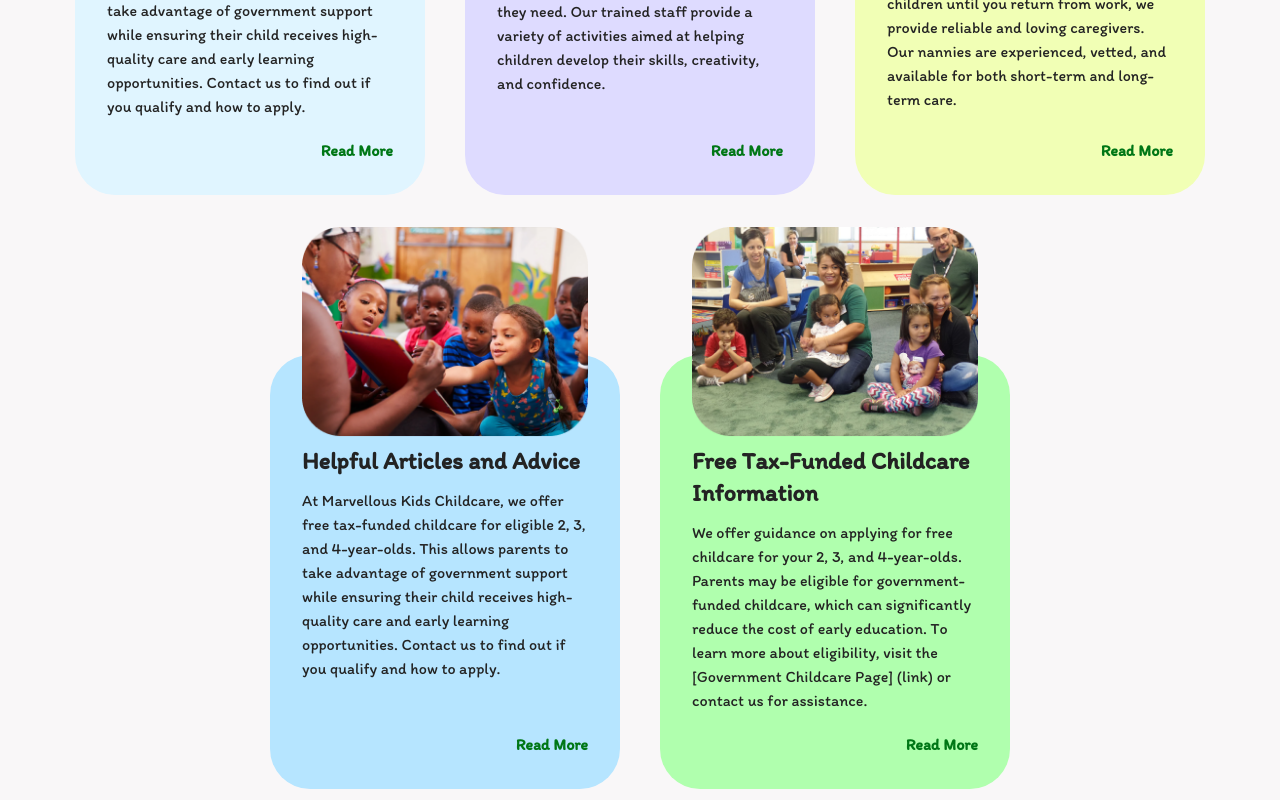
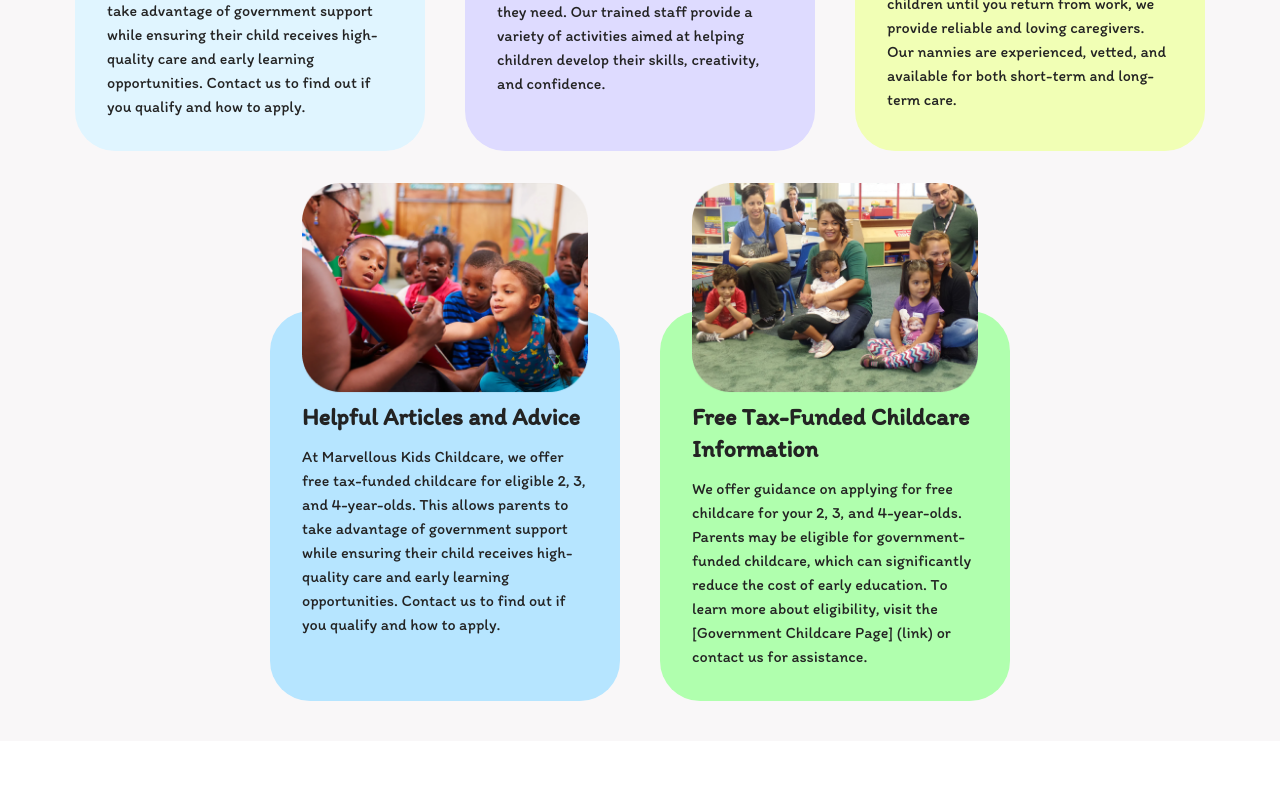
Before and after one commit to cycodedconcept/marvellouskids-ui, a Next.js app: page / in a window 1280 px wide. Shown: the part 2340-3140 px from the top of the page. Built offline with nearby package versions, Linux system fonts and the light colour scheme.

Commit message:
Update: Comment out read more link as it goes nowhere

```diff
--- a/components/AreaOfCare.tsx
+++ b/components/AreaOfCare.tsx
@@ -1,5 +1,5 @@
 import Image from "next/image";
-import Link from "next/link";
+// import Link from "next/link";
 
 const AreaOfCare = () => {
 	const areaOfCare = [
@@ -55,9 +55,9 @@ const AreaOfCare = () => {
 						<h3 className="text-2xl font-bold pb-3">{area.title}</h3>
 						<p>{area.content}</p>
 						<div className="flex-grow"></div>
-						<Link href="/" className="text-primary font-bold self-end mt-5">
+						{/* <Link href="/" className="text-primary font-bold self-end mt-5">
 							Read More
-						</Link>
+						</Link> */}
 					</div>
 				))}
 			</div>
```
